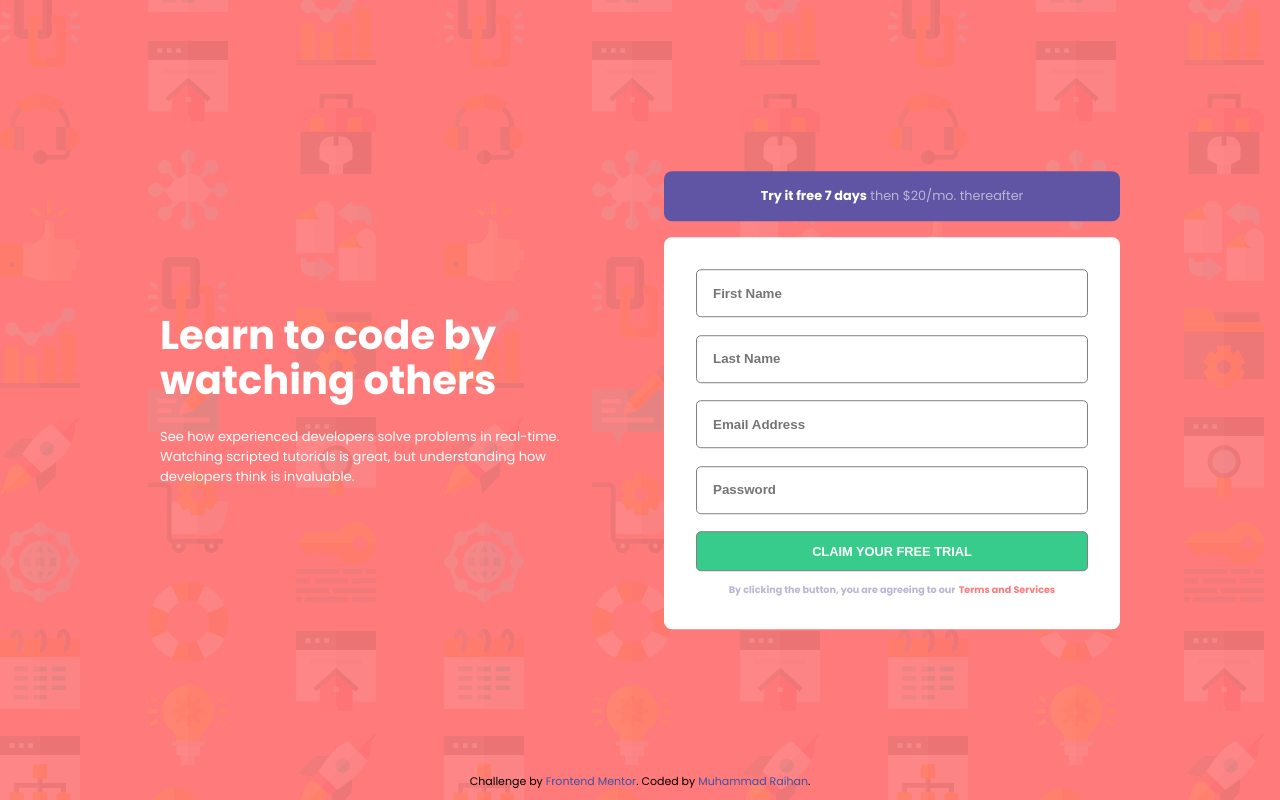
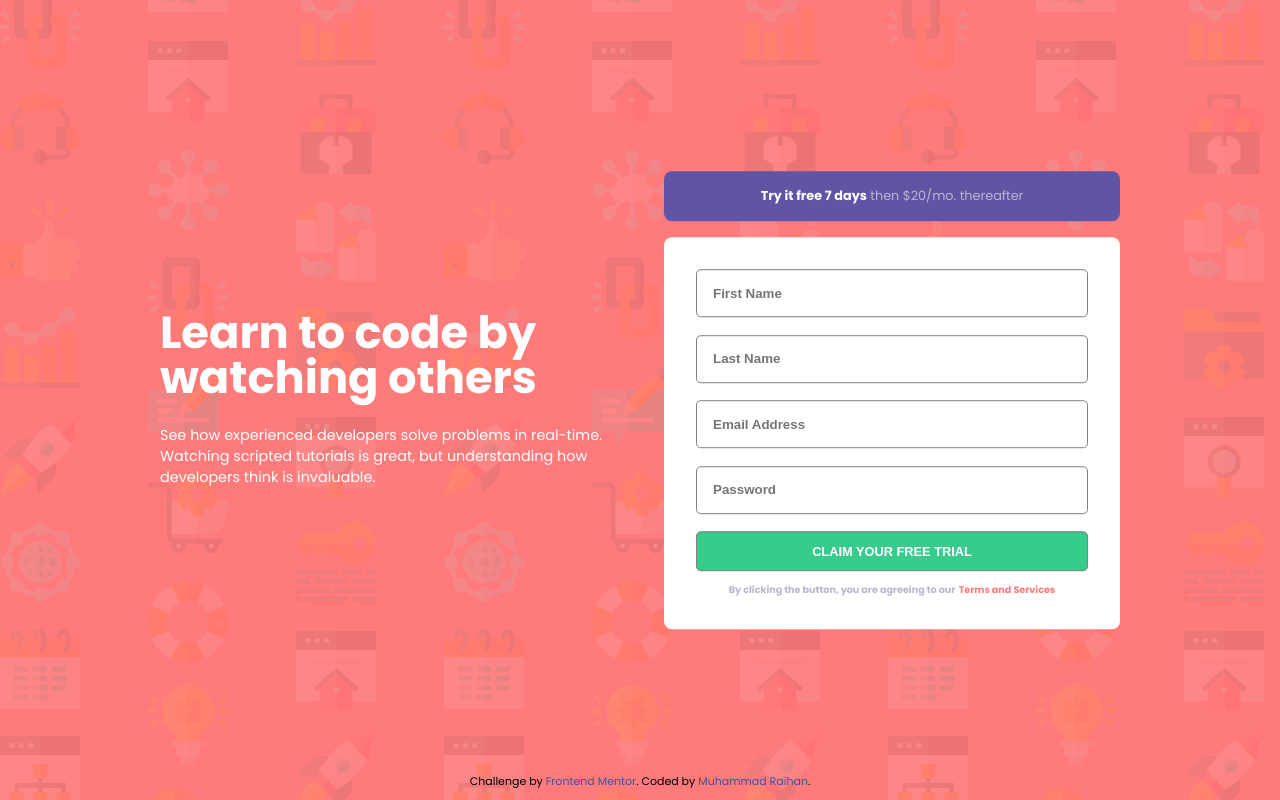
Before and after one commit to Kucabara21/intro-component-with-signup-form-master, a plain HTML site: page index.html in a window 1280 px wide. Drawn offline with Linux system fonts and the light colour scheme.

Commit message:
Update style.css

```diff
--- a/style.css
+++ b/style.css
@@ -27,12 +27,12 @@ body{
     color: white;
 }
 h1{
-    font-size: 2.5rem;
+    font-size: 2.8rem;
     line-height: 2.8rem;
     margin-bottom: 1.5rem;
 }
 p{
-    font-size: small;
+    font-size: .9rem;
 }
 .content{
     flex-basis: 50%;
```
